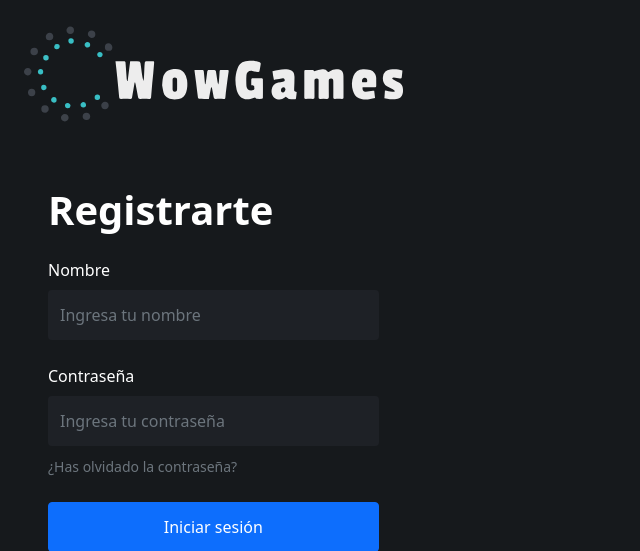
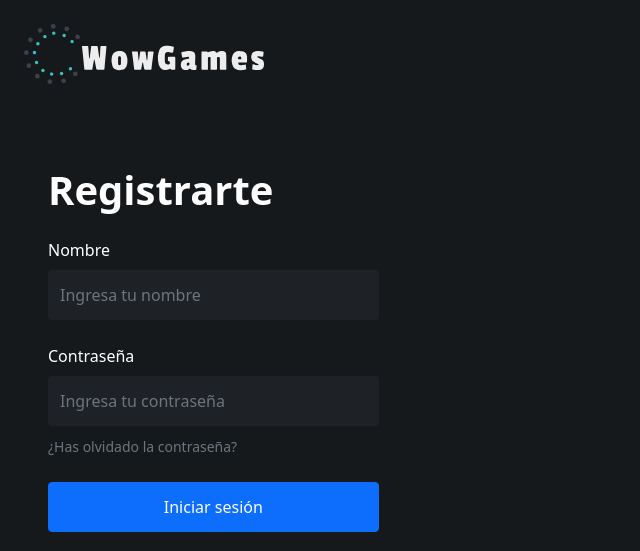
Before and after one commit to Brandon-Gomez/wowgames, a PHP site: page /register.html in a window 1280 px wide. Shown: the top 551 px of the page, without its empty margins (0-640 px from the left). Run offline with PHP 8.4, Linux system fonts and the light colour scheme; some libraries are stand-ins or nearby versions.

Commit message:
Update sylescuenta.css

```diff
--- a/css/sylescuenta.css
+++ b/css/sylescuenta.css
@@ -4,7 +4,7 @@
     --light: #ffffff;
  }
 
- body {
+body {
     font-weight: 300 !important;
     color: var(--light) !important;
  }
@@ -27,7 +27,7 @@
 }
 
 .img-fluid{
-    height: 100px;
+    height: 60px;
 }
 
 .img-1 {
```
